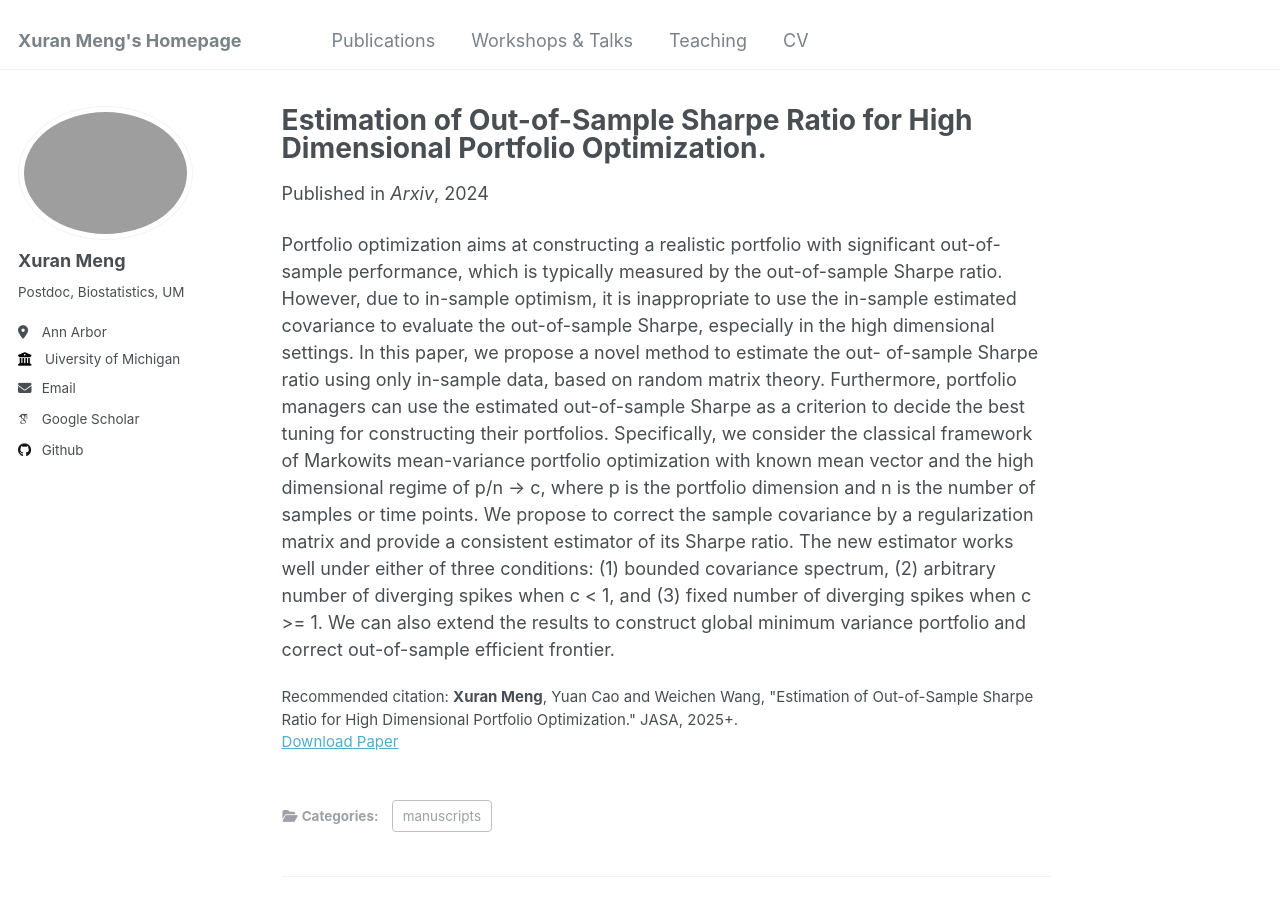
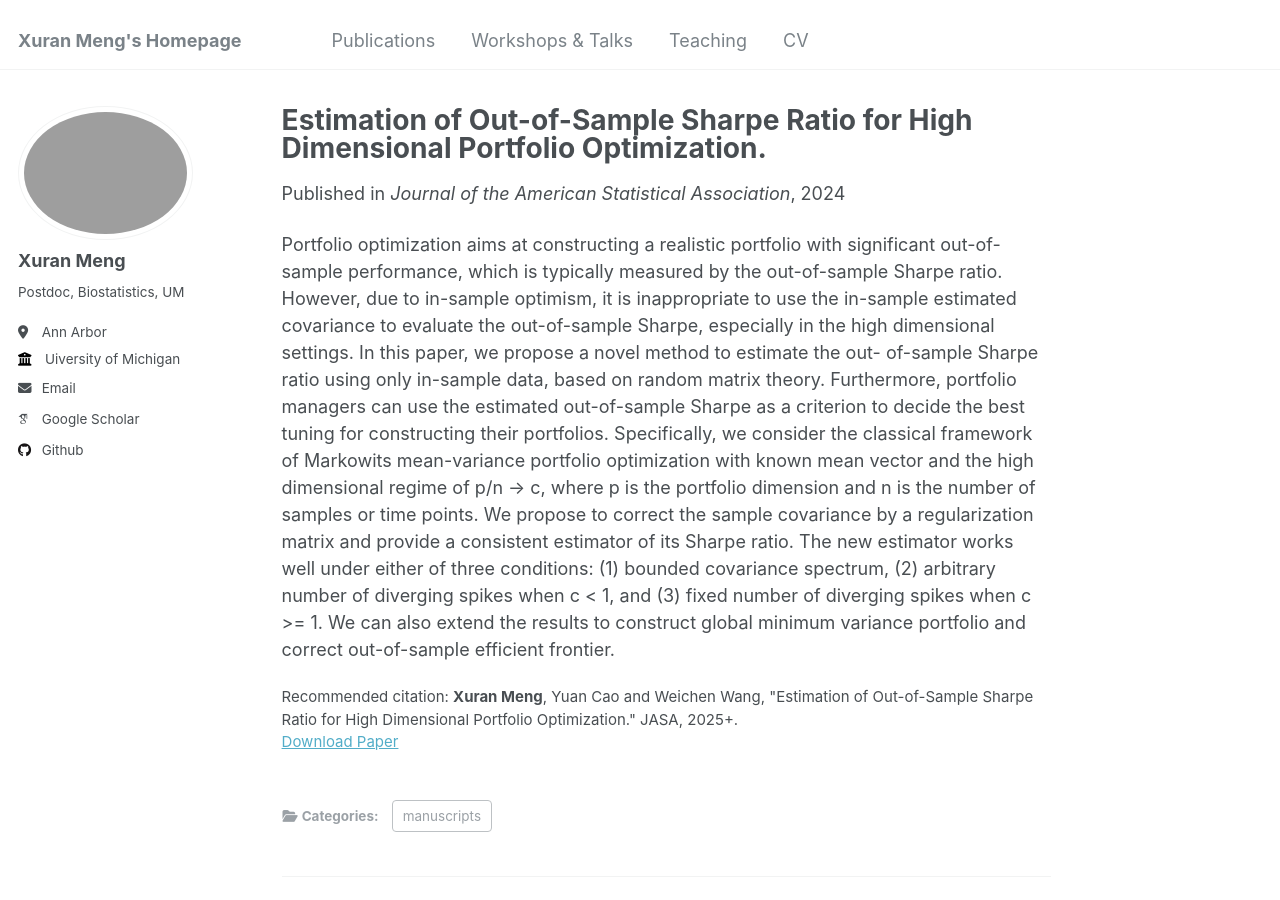
Before and after one commit to XuranMeng/XuranMeng.github.io, a Jekyll site: the page built from _publications/Sharperatio.md, in a window 1280 px wide and 900 px high. Built offline with Jekyll 4.4.1, drawn with Linux system fonts in a browser that asks for light colours; some web fonts are replaced.

Commit message:
Update Sharperatio.md

```diff
--- a/_publications/Sharperatio.md
+++ b/_publications/Sharperatio.md
@@ -5,7 +5,7 @@ category: manuscripts
 permalink: /publication/Sharperatio
 excerpt: 'Accepted by JASA'
 date: 2024-06-07
-venue: 'Arxiv'
+venue: 'Journal of the American Statistical Association'
 #slidesurl: 'http://academicpages.github.io/files/slides3.pdf'
 paperurl: 'https://arxiv.org/pdf/2406.03954'
 citation: '<b>Xuran Meng</b>, Yuan Cao and Weichen Wang, &quot;Estimation of Out-of-Sample Sharpe Ratio for High Dimensional Portfolio Optimization.&quot; JASA, 2025+.'
```
